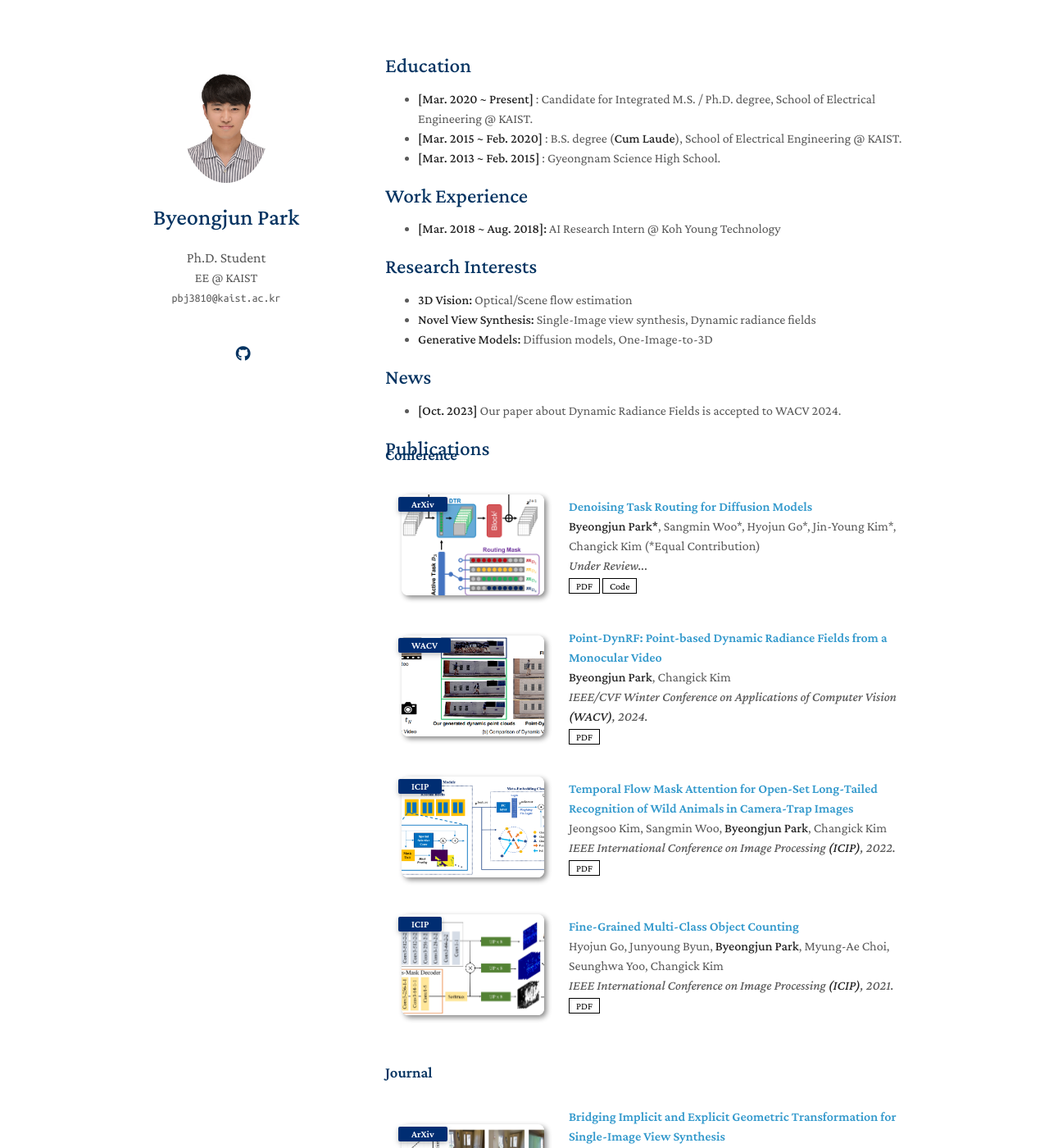
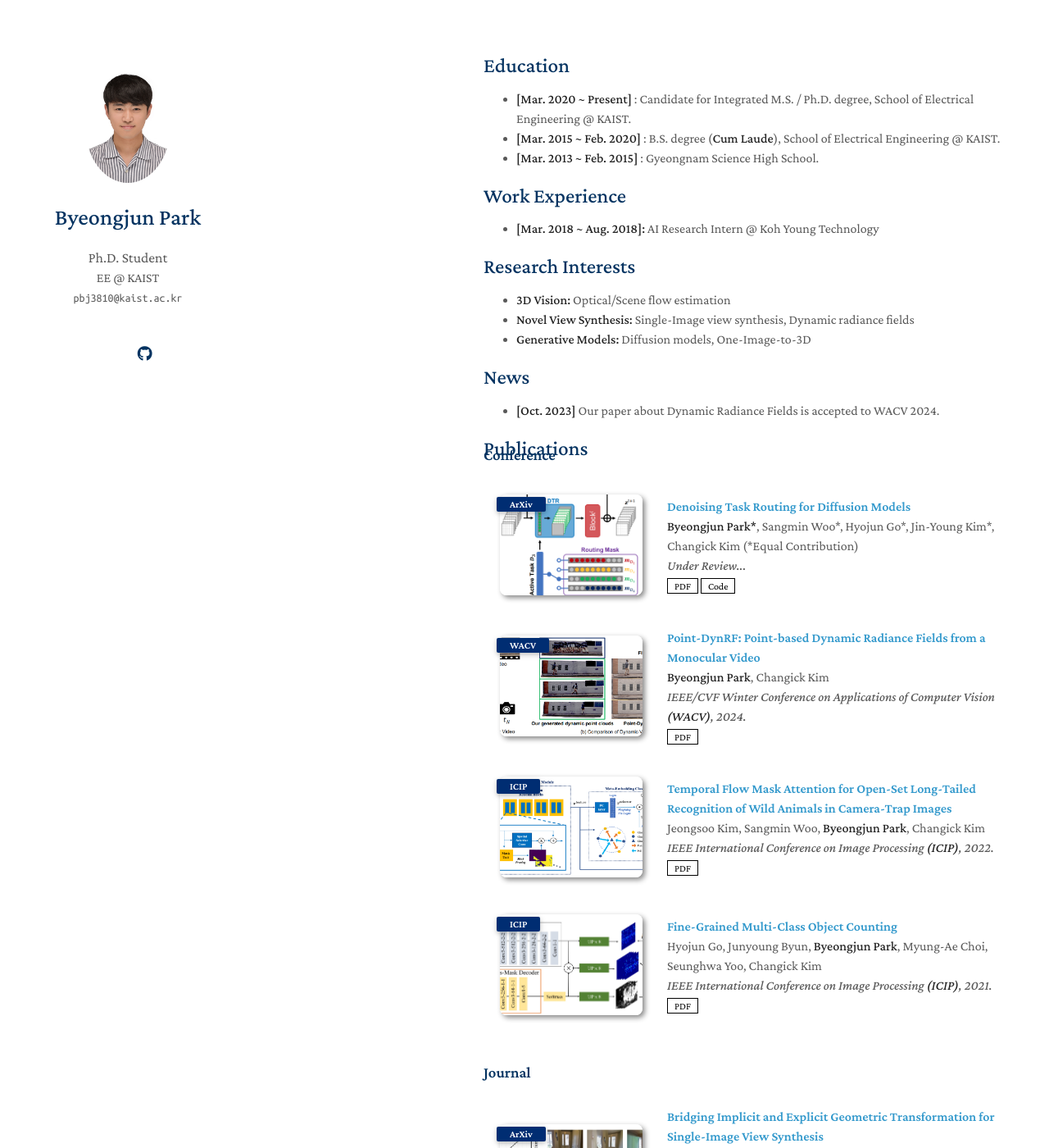
Before and after one commit to byeongjun-park/byeongjun-park.github.io, a Jekyll site: the page built from index.md, in a window 1280 px wide and 1400 px high. Shown: the whole window at 82% size. Built offline with Jekyll 4.4.1, drawn with Linux system fonts in a browser that asks for light colours; nearby versions of some CDN libraries; a style sheet for code colours, icons or effects is not loaded; our own code applies the rules of GitHub Pages for plain Markdown files.

Commit message:
profile update

```diff
--- a/_includes/publications.md
+++ b/_includes/publications.md
@@ -1,6 +1,6 @@
 <h2 id="publications" style="margin: 2px 0px -15px;">Publications</h2>
 
-<h3 style="margin:0 0px 0;">Conference</h3>
+### Conference
 
 <div class="publications">
 <ol class="bibliography">
@@ -56,7 +56,8 @@
 </ol>
 </div>
 
-<h3 style="margin:0 0px 0;">Journal</h3>
+### Journal
+
 
 <div class="publications">
 <ol class="bibliography">
--- a/_sass/minimal-light-no-dark-mode.scss
+++ b/_sass/minimal-light-no-dark-mode.scss
@@ -233,7 +233,7 @@ a:hover small {
 }
 
 .wrapper {
-  width:960px;
+  width:1200px;
   margin:0 auto;
 }
 
@@ -379,7 +379,7 @@ footer {
   text-align:center;
 }
 
-@media print, screen and (max-width: 960px) {
+@media print, screen and (max-width: 1200px) {
 
   .pub-row {
   display: flex;
@@ -434,7 +434,7 @@ footer {
 
 }
 
-@media print, screen and (max-width: 960px) {
+@media print, screen and (max-width: 1200px) {
   body {
     word-wrap:break-word;
     padding:15px;
--- a/_sass/minimal-light.scss
+++ b/_sass/minimal-light.scss
@@ -296,7 +296,7 @@ a:hover small {
 }
 
 .wrapper {
-  width:960px;
+  width:1200px;
   margin:0 auto;
 }
 
@@ -458,7 +458,7 @@ footer {
   text-align:center;
 }
 
-@media print, screen and (max-width: 960px) {
+@media print, screen and (max-width: 1200px) {
 
   .pub-row {
   display: flex;
@@ -513,7 +513,7 @@ footer {
 
 }
 
-@media print, screen and (max-width: 960px) {
+@media print, screen and (max-width: 1200px) {
   body {
     word-wrap:break-word;
     padding:15px;
```
